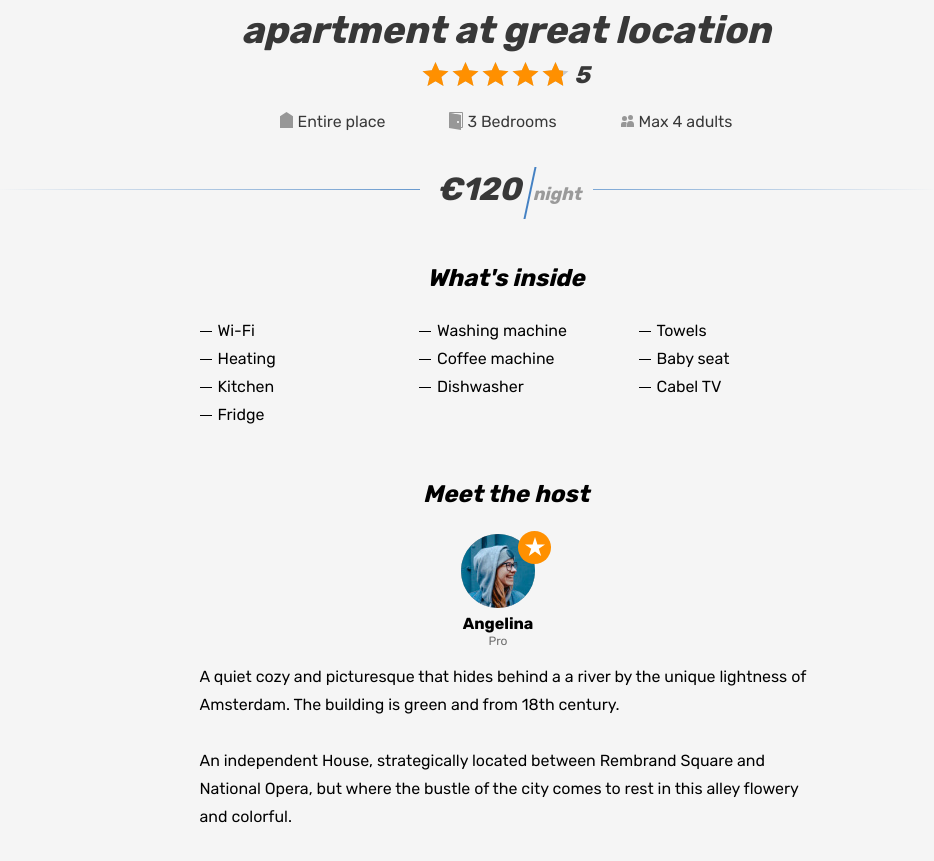
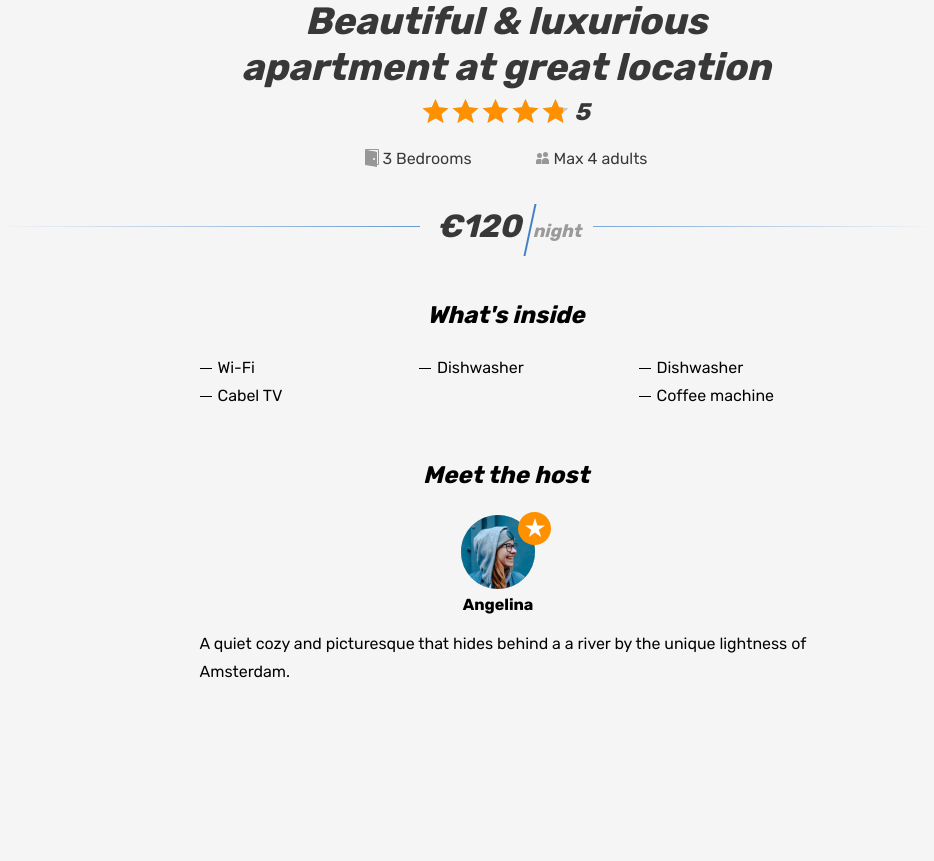
Before and after one commit to Funky-Juice/six-sities-angular, an Angular app: page /offer/1 in a window 1280 px wide. Shown: the part 471-1332 px from the top of the page, without its empty margins (134-1068 px from the left). Built offline with nearby package versions, Linux system fonts and the light colour scheme.

Commit message:
прокинул оставшиеся данные на страницу с оффером; поправил интерфейсы;

```diff
--- a/src/app/offer-page/offer-page.component.html
+++ b/src/app/offer-page/offer-page.component.html
@@ -2,15 +2,15 @@
   <section class="property">
     <div class="property__gallery-container container">
       <div class="property__gallery">
-        <div *ngFor="let number of [1,2,3,4,5,6]" class="property__image-wrapper">
-          <img class="property__image" src="assets/img/{{ offer.img }}" alt="Photo studio-{{ number }}">
+        <div *ngFor="let img of offer.images" class="property__image-wrapper">
+          <img class="property__image" src="assets/img/{{ img }}" alt="Photo studio">
         </div>
       </div>
     </div>
 
     <div class="property__container container">
       <div class="property__wrapper">
-        <div *ngIf="offer.isPremium" class="property__mark">
+        <div *ngIf="offer.is_premium" class="property__mark">
           <span>Premium</span>
         </div>
 
@@ -18,11 +18,12 @@
           <h1 class="property__name">
             {{ offer.title }}
           </h1>
+
           <button class="property__bookmark-button button" type="button">
             <svg class="property__bookmark-icon" width="31" height="33">
               <use xlink:href="#icon-bookmark"></use>
             </svg>
-            <span class="visually-hidden">{{ offer.isFavorite ? 'In bookmarks' : 'To bookmarks' }}</span>
+            <span class="visually-hidden">{{ offer.is_favorite ? 'In bookmarks' : 'To bookmarks' }}</span>
           </button>
         </div>
 
@@ -35,14 +36,11 @@
         </div>
 
         <ul class="property__features">
-          <li class="property__feature property__feature--entire">
-            Entire place
-          </li>
           <li class="property__feature property__feature--bedrooms">
-            3 Bedrooms
+            {{ offer.bedrooms }} Bedrooms
           </li>
           <li class="property__feature property__feature--adults">
-            Max 4 adults
+            Max {{ offer.max_adults }} adults
           </li>
         </ul>
 
@@ -53,37 +51,9 @@
 
         <div class="property__inside">
           <h2 class="property__inside-title">What&apos;s inside</h2>
+
           <ul class="property__inside-list">
-            <li class="property__inside-item">
-              Wi-Fi
-            </li>
-            <li class="property__inside-item">
-              Washing machine
-            </li>
-            <li class="property__inside-item">
-              Towels
-            </li>
-            <li class="property__inside-item">
-              Heating
-            </li>
-            <li class="property__inside-item">
-              Coffee machine
-            </li>
-            <li class="property__inside-item">
-              Baby seat
-            </li>
-            <li class="property__inside-item">
-              Kitchen
-            </li>
-            <li class="property__inside-item">
-              Dishwasher
-            </li>
-            <li class="property__inside-item">
-              Cabel TV
-            </li>
-            <li class="property__inside-item">
-              Fridge
-            </li>
+            <li *ngFor="let good of offer.goods" class="property__inside-item">{{ good }}</li>
           </ul>
         </div>
 
@@ -91,27 +61,20 @@
           <h2 class="property__host-title">Meet the host</h2>
 
           <div class="property__host-user user">
-            <div class="property__avatar-wrapper property__avatar-wrapper--pro user__avatar-wrapper">
-              <img class="property__avatar user__avatar" src="assets/img/avatar-angelina.jpg" width="74" height="74"
-                   alt="Host avatar">
+            <div class="property__avatar-wrapper {{ offer.host.is_pro ? 'property__avatar-wrapper--pro' : '' }} user__avatar-wrapper">
+              <img
+                class="property__avatar user__avatar"
+                src="assets/img/{{ offer.host.avatar_url ? offer.host.avatar_url : 'avatar.svg' }}"
+                width="74"
+                height="74"
+                alt="Host avatar"
+              >
             </div>
-            <span class="property__user-name">
-                    Angelina
-                  </span>
-            <span class="property__user-status">
-                    Pro
-                  </span>
+            <span class="property__user-name">{{ offer.host.name }}</span>
           </div>
 
           <div class="property__description">
-            <p class="property__text">
-              A quiet cozy and picturesque that hides behind a a river by the unique lightness of Amsterdam. The
-              building is green and from 18th century.
-            </p>
-            <p class="property__text">
-              An independent House, strategically located between Rembrand Square and National Opera, but where the
-              bustle of the city comes to rest in this alley flowery and colorful.
-            </p>
+            <p class="property__text">{{ offer.description }}</p>
           </div>
         </div>
       </div>
--- a/src/app/offer-page/offer-page.component.ts
+++ b/src/app/offer-page/offer-page.component.ts
@@ -20,7 +20,6 @@ export class OfferPageComponent implements OnInit {
   ngOnInit(): void {
     this.route.params.subscribe((params: Params) => {
       this.offer = this.offersService.getById(+params.id);
-      console.log(`offers`, this.offer);
     });
   }
 
```
Also changed, not shown: src/app/shared/interfaces.ts (+30 -5 lines).
